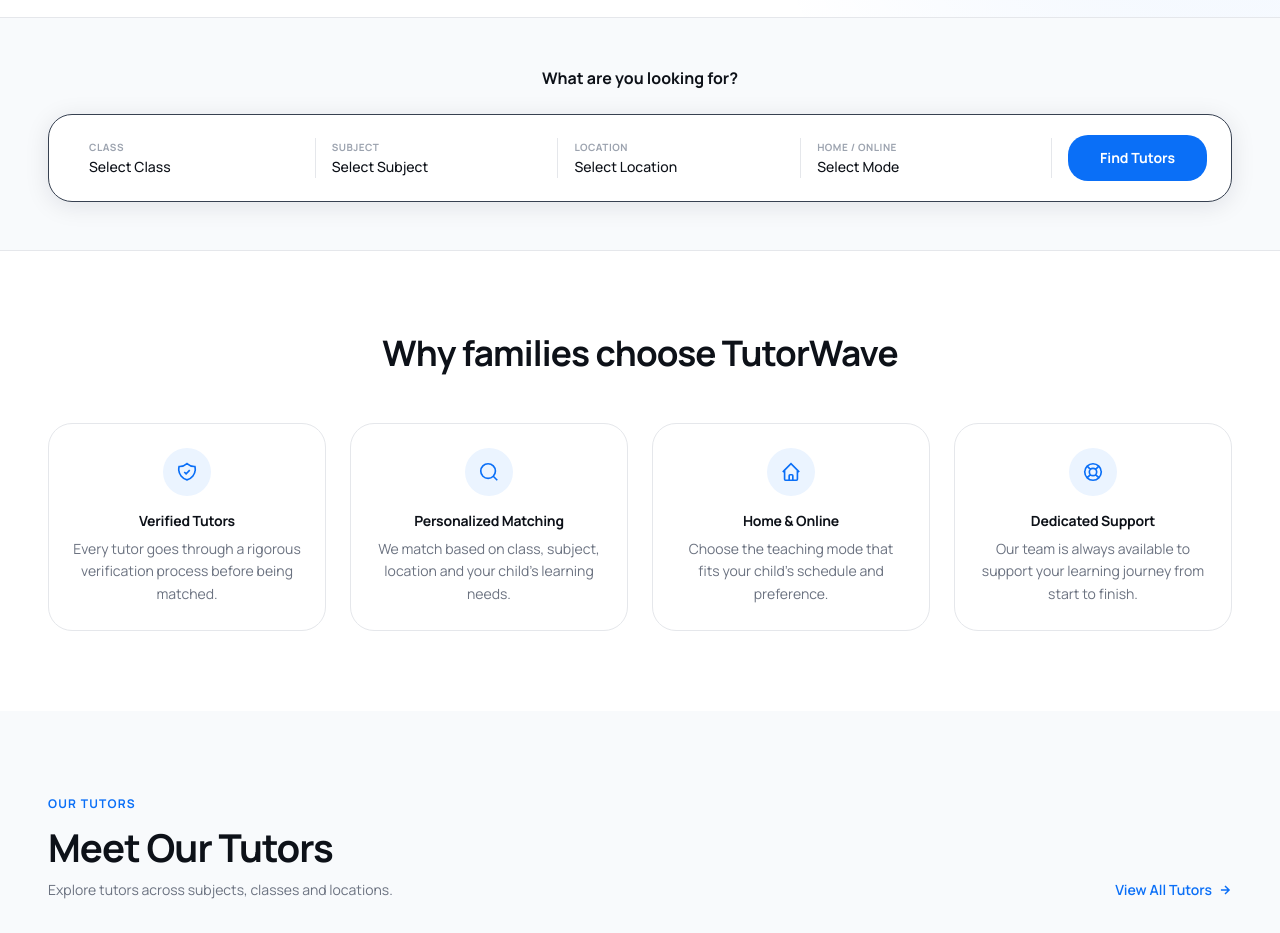
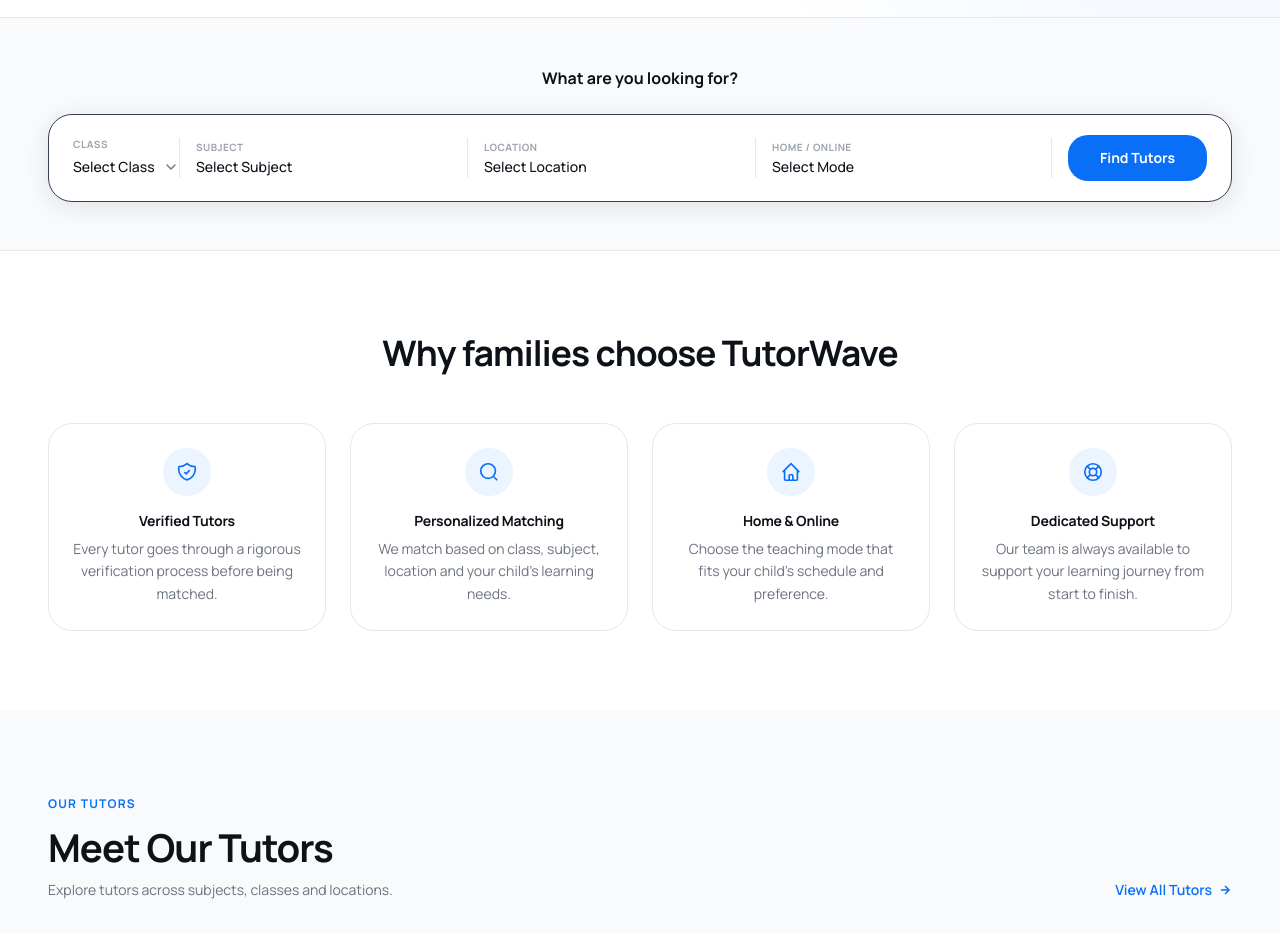
Before and after one commit to priyam0710/tutorwave, a Next.js app: page / in a window 1280 px wide. Shown: the part 800-1733 px from the top of the page. Built offline with nearby package versions, Linux system fonts and the light colour scheme.

Commit message:
Update HomeTutorSearch.tsx

```diff
--- a/src/app/components/HomeTutorSearch.tsx
+++ b/src/app/components/HomeTutorSearch.tsx
@@ -2,6 +2,7 @@
 
 import React, { useState } from 'react';
 import { useRouter } from 'next/navigation';
+import { ChevronDown } from 'lucide-react';
 
 const classOptions = [
   'Select Class', 'Nursery', 'KG', 'Class 1', 'Class 2', 'Class 3', 'Class 4', 'Class 5',
@@ -36,7 +37,7 @@
     router?.push(`/tutors${params?.toString() ? '?' + params?.toString() : ''}`);
   };
 
-  const selectCls = 'w-full bg-transparent text-[#0D1118] text-sm font-medium appearance-none outline-none cursor-pointer';
+  const selectCls = 'w-full bg-transparent text-[#0D1118] text-sm font-medium appearance-none outline-none cursor-pointer pr-6';
 
   return (
     <section className="py-12 bg-[#F8FAFC] border-t border-b border-[#E5E7EB]">
@@ -50,9 +51,12 @@
           <div className="flex flex-col md:flex-row gap-3 md:gap-0 items-stretch md:items-center">
 
             {/* Class */}
-            <div className="flex-1 min-w-0 md:px-4">
 <div className="flex flex-col gap-0.5">
-                <span className="text-[10px] font-bold uppercase tracking-wider text-[#9CA3AF]">Class</span>
+  <span className="text-[10px] font-bold uppercase tracking-wider text-[#9CA3AF]">
+    Class
+  </span>
+
+  <div className="relative">
     <select
       value={selectedClass}
       onChange={(e) => setSelectedClass(e?.target?.value)}
@@ -62,6 +66,12 @@
         <option key={opt} value={opt}>{opt}</option>
       ))}
     </select>
+
+    <ChevronDown
+      size={16}
+      strokeWidth={2}
+      className="pointer-events-none absolute right-0 top-1/2 -translate-y-1/2 text-[#6B7280]"
+    />
   </div>
 </div>
 
```
Lines whose indentation alone changed are shown as unchanged.
